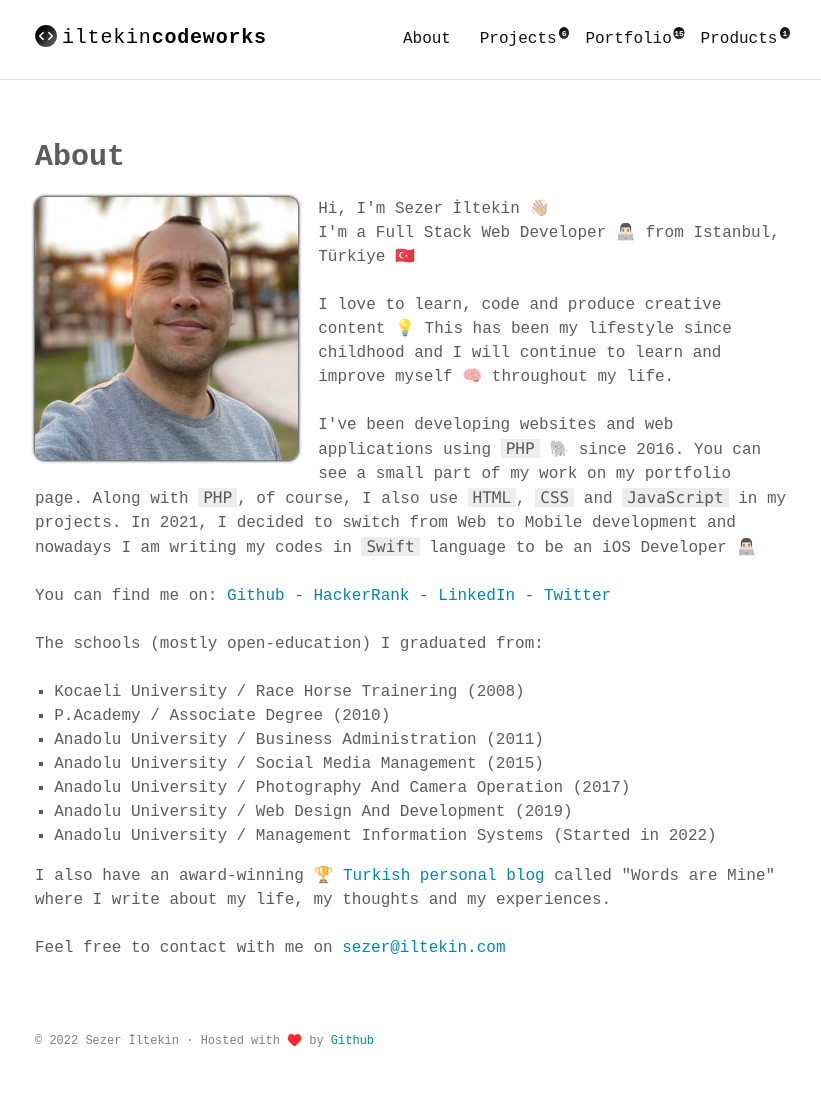
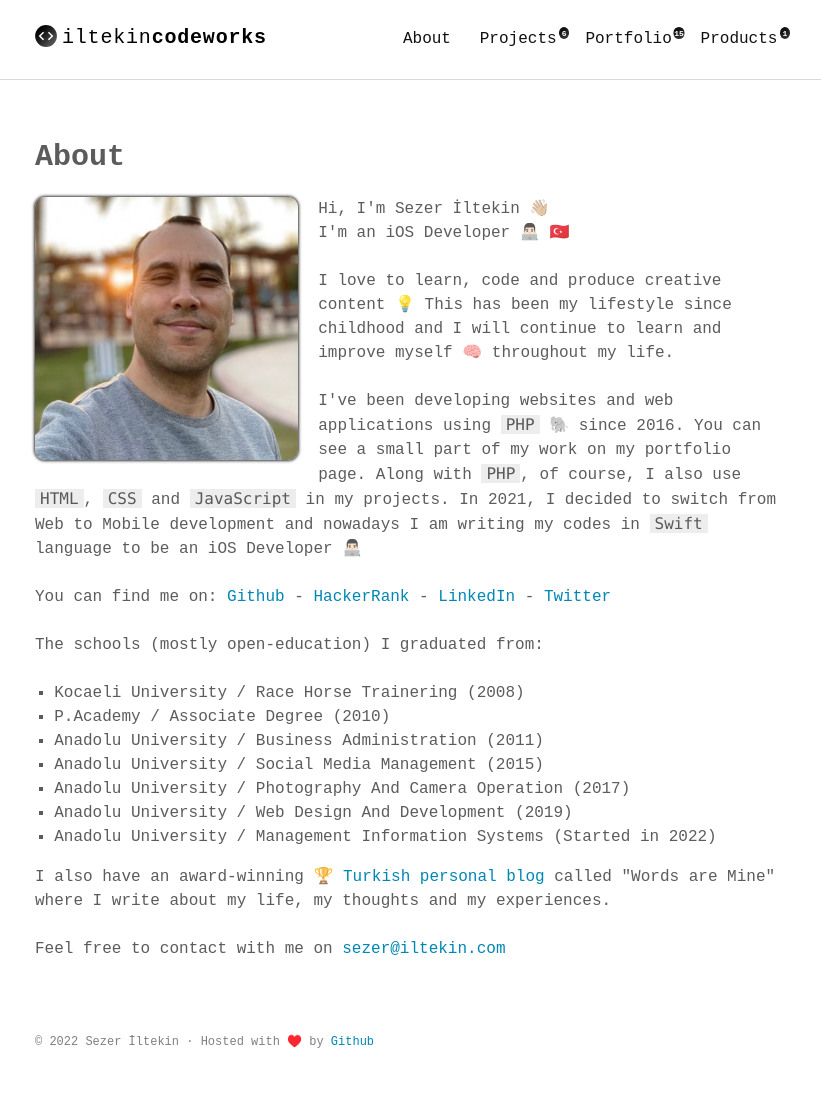
Before and after one commit to iltekin/iltekin.github.io, a Jekyll site: the page built from about.md, in a window 1280 px wide. Shown: the whole page, without its empty margins (229-1050 px from the left). Built offline with Jekyll 4.4.1, drawn with Linux system fonts in a browser that asks for light colours; some web fonts are replaced.

Commit message:
full stack web developer to ios developer

```diff
--- a/_includes/intro.html
+++ b/_includes/intro.html
@@ -2,8 +2,8 @@
 <section class="intro">
   <div class="container">
     <p class="lead">
-      Hi, I'm Sezer İltekin 👋🏼 <br/>I'm a freelance Full Stack Web Developer 👨🏻‍💻 from Istanbul 🇹🇷 I've experience with
-      <span class="typewrite" data-period="2000" data-type='[ "Swift.", "PHP.", "MySQL.", "NodeJS.", "JQuery.", "GIT.", "UIKit.", "Bootstrap.", "Rest API.", "CURL.", "Redis.", "Socket.IO.", "CSS.", "DataTables." ]'>
+      Hi, I'm Sezer İltekin 👋🏼 <br/>I'm an iOS Developer 👨🏻‍💻
+      <span style="display: none" class="typewrite" data-period="2000" data-type='[ "Swift.", "PHP.", "MySQL.", "NodeJS.", "JQuery.", "GIT.", "UIKit.", "Bootstrap.", "Rest API.", "CURL.", "Redis.", "Socket.IO.", "CSS.", "DataTables." ]'>
         <span class="wrap"></span>
       </span>
     </p>
--- a/about.md
+++ b/about.md
@@ -29,7 +29,7 @@ permalink: /about/
 </div>
 <div class="text">
 <p>Hi, I'm Sezer İltekin 👋🏼<br/>
-I'm a Full Stack Web Developer 👨🏻‍💻 from Istanbul, Türkiye 🇹🇷</p>
+I'm an iOS Developer 👨🏻‍💻 🇹🇷</p>
 
 <p>I love to learn, code and produce creative content 💡 This has been my lifestyle since childhood and I will continue to learn and improve myself 🧠 throughout my life.</p>
 
```
